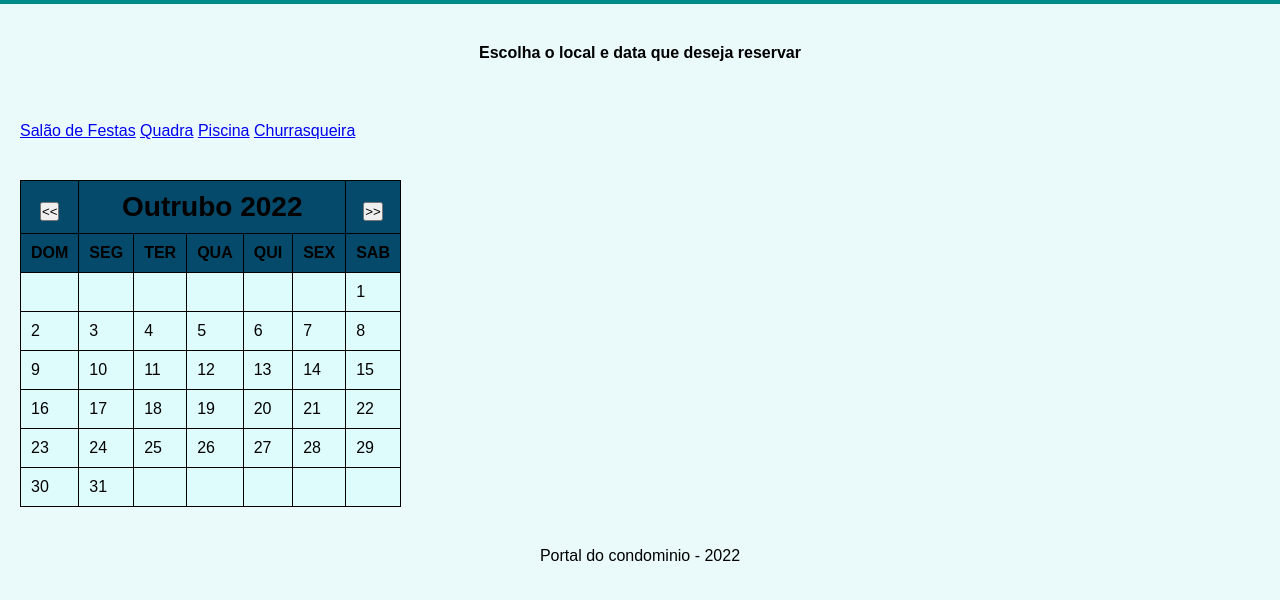
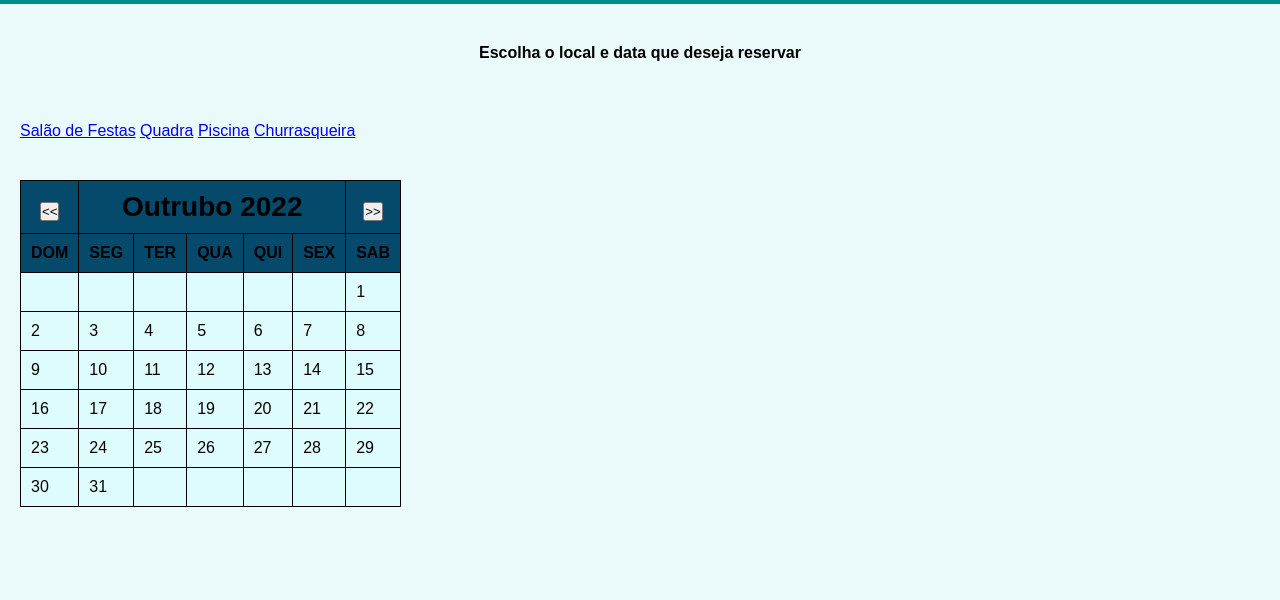
Before and after one commit to ICEI-PUC-Minas-PMV-ADS/pmv-ads-2022-2-e1-proj-web-t8-projeto-portal-do-condominio, a plain HTML site: page src/Pg Solicitação de Reservas/index.html in a window 1280 px wide. Shown: the part 76-676 px from the top of the page. Drawn offline with Linux system fonts and the light colour scheme.

Commit message:
Alteraçoes

```diff
--- a/src/Pg Solicitação de Reservas/index.html
+++ b/src/Pg Solicitação de Reservas/index.html
@@ -24,12 +24,5 @@
     <Div >
     <script id="calendario"  src="calendario.js"></script>
     </Div>
-
 </body>
-
-<div>
-    <footer id="fot">
-        <p>Portal do condominio - 2022</p>
-    </footer>
-</div>
 </html>
```
